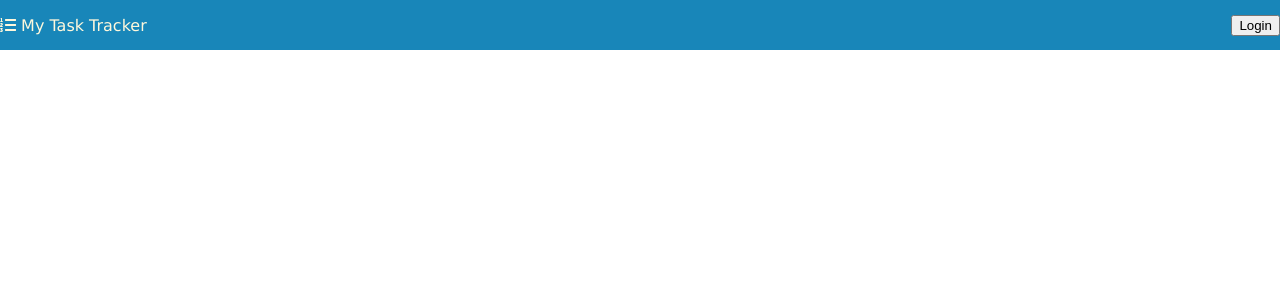
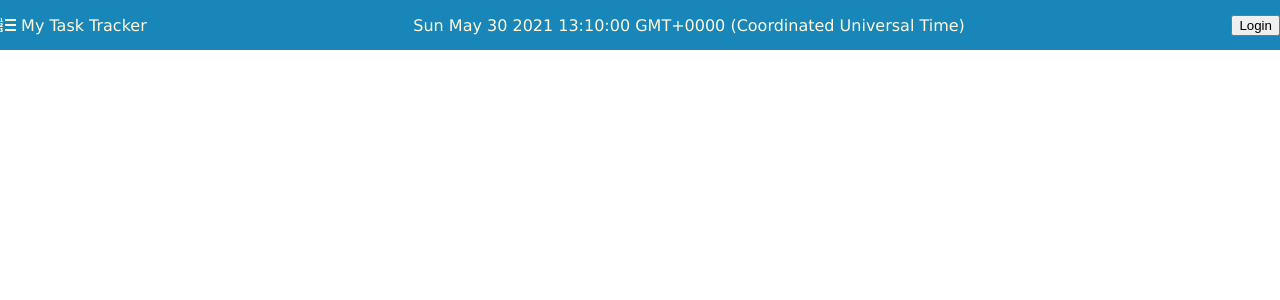
Before and after one commit to MurariKumarThakur/ToDoApp, a React (Create React App) app: page / in a window 1280 px wide. Shown: the top 300 px of the page. Built offline with nearby package versions, Linux system fonts and the light colour scheme; no server answers.

Commit message:
time added

```diff
--- a/src/NavBar.js
+++ b/src/NavBar.js
@@ -16,7 +16,10 @@ const NavBar = ({ user }) => {
           <i className='fas fa-list-ol' /> My Task Tracker
         </Link>
       </div>
+       <div className="timecomponent">
+          {""+new Date()}
 
+       </div>
       <div className='loginInfo'>
         {user ? (
           <>
```
Also changed, not shown: database.rules.json (added, +7 -0 lines).
